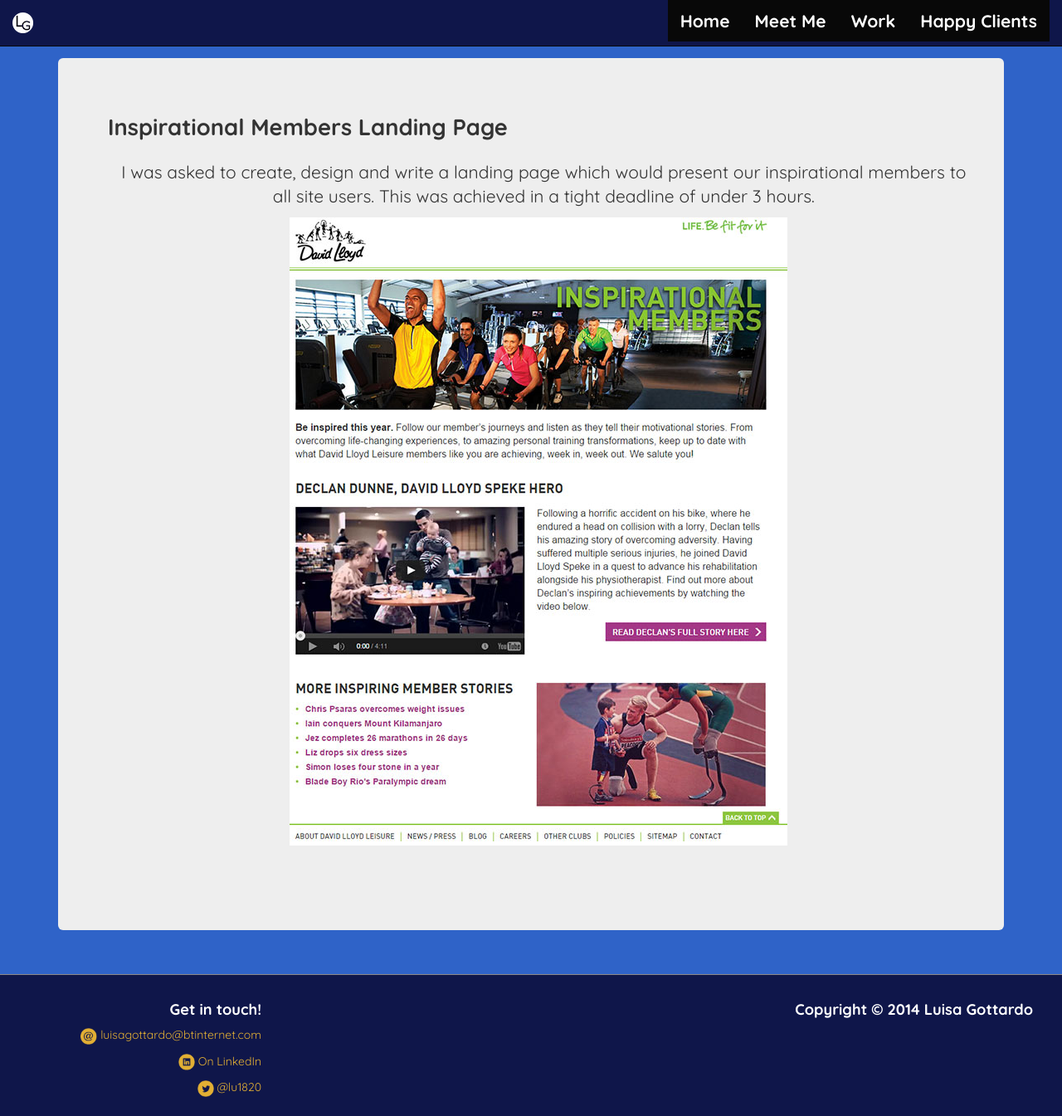
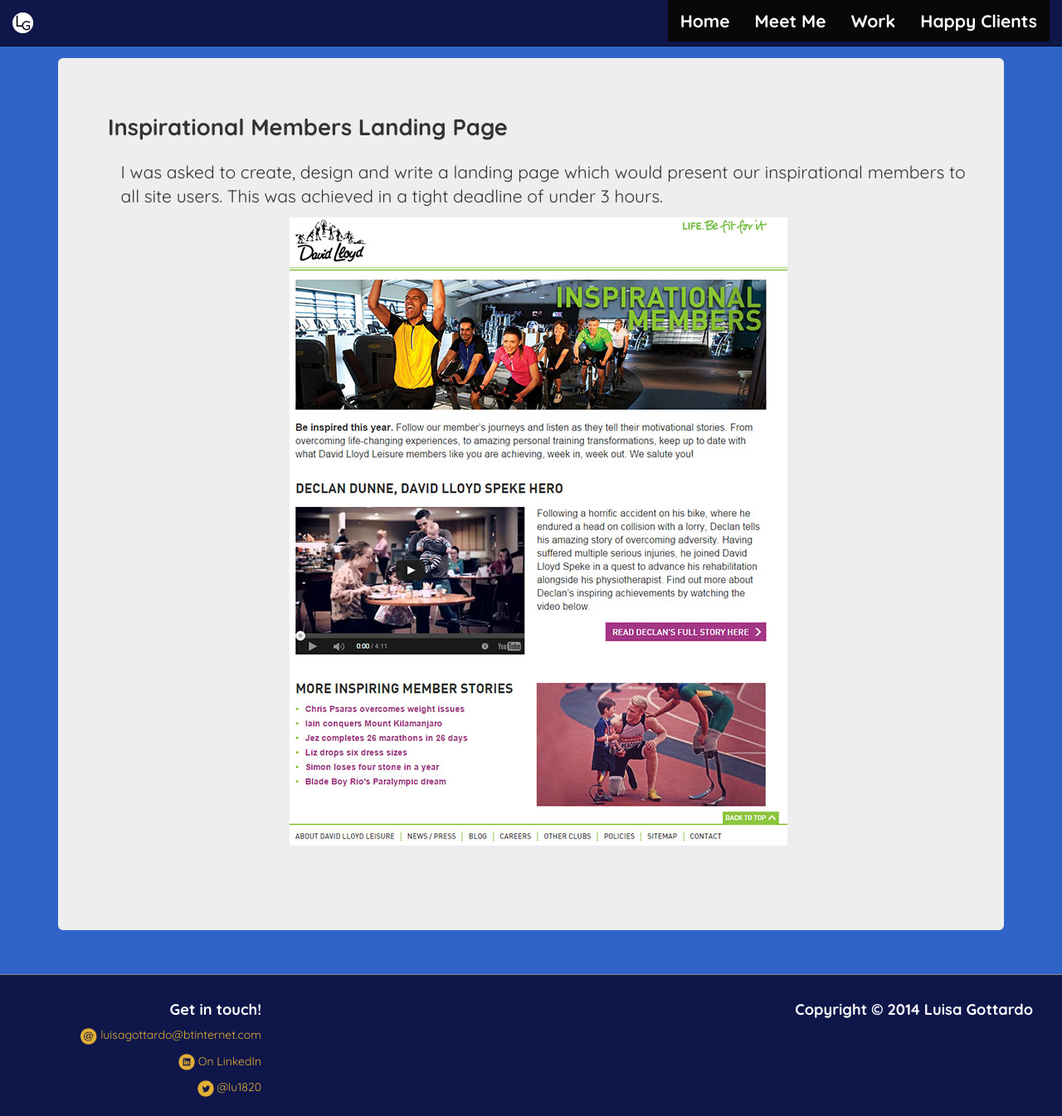
Before and after one commit to luisagottardo/luisagottardo.github.io, a Jekyll site: the page make/dl-landingpage.html, which Jekyll copies as it is, in a window 1280 px wide and 1345 px high. Shown: the whole window at 83% size. Built offline with Jekyll 4.4.1, drawn with Linux system fonts in a browser that asks for light colours.

Commit message:
remove centre styling

```diff
--- a/css/styles.css
+++ b/css/styles.css
@@ -205,10 +205,6 @@
   text-align: center;
 }
 
-.about-left p {
-  text-align: center;
-}
-
 .about-icons {
   text-align: center;
 }
```
